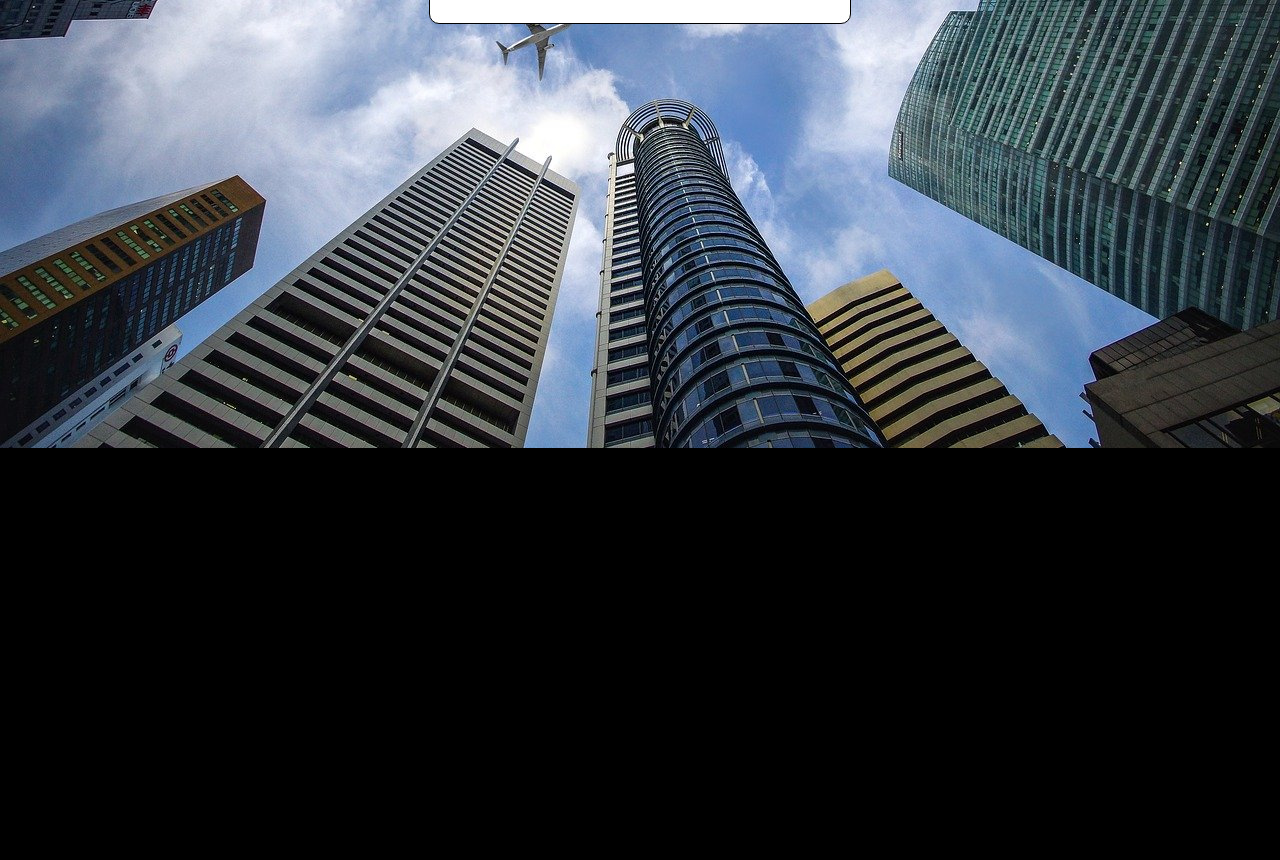
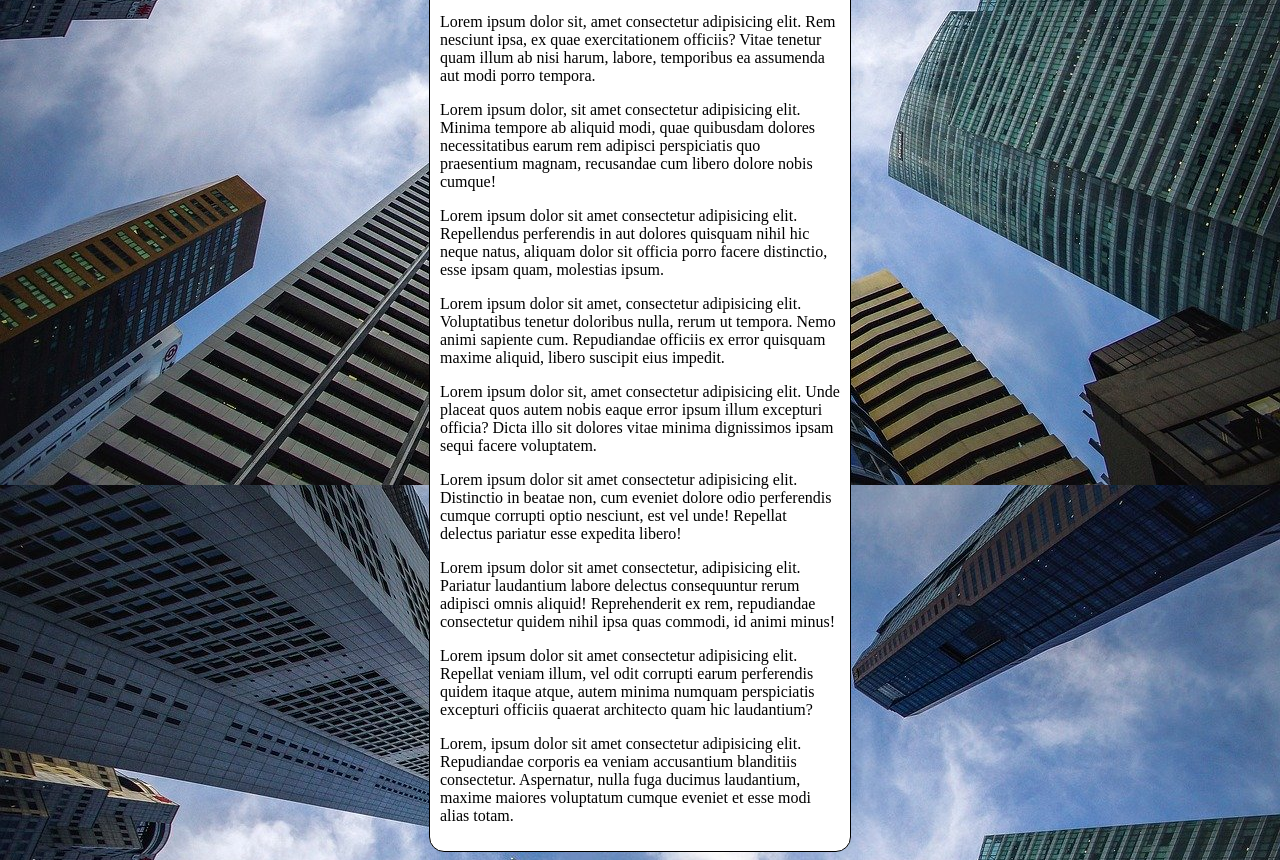
Before and after one commit to Leckoo/estudo-css-e-html, a plain HTML site: page exercícios/ex022/fundo006.html in a window 1280 px wide. Shown: the part 368-1228 px from the top of the page. Before the commit the page ends 816 px from the top, so only its background shows below. Drawn offline with Linux system fonts and the light colour scheme.

Commit message:
acrescentando mais coisas no exercicio para rolar o mouse

```diff
--- a/exercícios/ex022/fundo006.html
+++ b/exercícios/ex022/fundo006.html
@@ -6,19 +6,27 @@
     <title>Document</title>
     <style>
         body{
+            /*
             height: 100vh;
             background-color: black;
             background-image: url('imagens/wallpaper002.jpg');
             background-position: center top;
-            background-repeat: no-repeat;
+            background-repeat: repeat-y;
             background-size: cover ;
+            background-attachment: fixed;*/
+
+            /*Shorthand - background => color>image>position>repeat>[size]>attachment*/
+
+            background: black url('imagens/wallpaper002.jpg') center top no-repeat
+            fixed;
+            background-size: cover;
         }
         main{
             background-color: white;
-            width: 400px;
+            max-width: 400px;
             padding: 10px;
             border: 1px solid black;
-            border-radius: 10px;
+            border-radius: 15px;
             margin: auto;
 
 
@@ -31,7 +39,15 @@
     <p>Lorem ipsum dolor sit amet consectetur adipisicing elit. Mollitia sed qui quibusdam ducimus ratione veniam molestias? Consectetur odio, dolorum illum reiciendis, voluptatibus aliquam vero tempora facilis explicabo, sequi quae aspernatur.</p>
     <p>Lorem ipsum dolor, sit amet consectetur adipisicing elit. Veniam saepe omnis officiis! Non, aut exercitationem! Esse doloremque, aliquid eos libero at totam soluta vero sunt, nostrum, in ullam reiciendis cupiditate.</p>
     <p>Lorem ipsum dolor sit amet consectetur adipisicing elit. Nam libero explicabo illo, saepe itaque officia ipsum cupiditate ipsam? Id expedita aspernatur doloribus iusto eveniet ad ea quibusdam doloremque veniam! Perferendis.</p>
-
+    <p>Lorem ipsum dolor sit, amet consectetur adipisicing elit. Rem nesciunt ipsa, ex quae exercitationem officiis? Vitae tenetur quam illum ab nisi harum, labore, temporibus ea assumenda aut modi porro tempora.</p>
+    <p>Lorem ipsum dolor, sit amet consectetur adipisicing elit. Minima tempore ab aliquid modi, quae quibusdam dolores necessitatibus earum rem adipisci perspiciatis quo praesentium magnam, recusandae cum libero dolore nobis cumque!</p>
+    <p>Lorem ipsum dolor sit amet consectetur adipisicing elit. Repellendus perferendis in aut dolores quisquam nihil hic neque natus, aliquam dolor sit officia porro facere distinctio, esse ipsam quam, molestias ipsum.</p>
+    <p>Lorem ipsum dolor sit amet, consectetur adipisicing elit. Voluptatibus tenetur doloribus nulla, rerum ut tempora. Nemo animi sapiente cum. Repudiandae officiis ex error quisquam maxime aliquid, libero suscipit eius impedit.</p>
+    <p>Lorem ipsum dolor sit, amet consectetur adipisicing elit. Unde placeat quos autem nobis eaque error ipsum illum excepturi officia? Dicta illo sit dolores vitae minima dignissimos ipsam sequi facere voluptatem.</p>
+    <p>Lorem ipsum dolor sit amet consectetur adipisicing elit. Distinctio in beatae non, cum eveniet dolore odio perferendis cumque corrupti optio nesciunt, est vel unde! Repellat delectus pariatur esse expedita libero!</p>
+    <p>Lorem ipsum dolor sit amet consectetur, adipisicing elit. Pariatur laudantium labore delectus consequuntur rerum adipisci omnis aliquid! Reprehenderit ex rem, repudiandae consectetur quidem nihil ipsa quas commodi, id animi minus!</p>
+    <p>Lorem ipsum dolor sit amet consectetur adipisicing elit. Repellat veniam illum, vel odit corrupti earum perferendis quidem itaque atque, autem minima numquam perspiciatis excepturi officiis quaerat architecto quam hic laudantium?</p>
+    <p>Lorem, ipsum dolor sit amet consectetur adipisicing elit. Repudiandae corporis ea veniam accusantium blanditiis consectetur. Aspernatur, nulla fuga ducimus laudantium, maxime maiores voluptatum cumque eveniet et esse modi alias totam.</p>
 </main>
 </body>
 </html>
```
